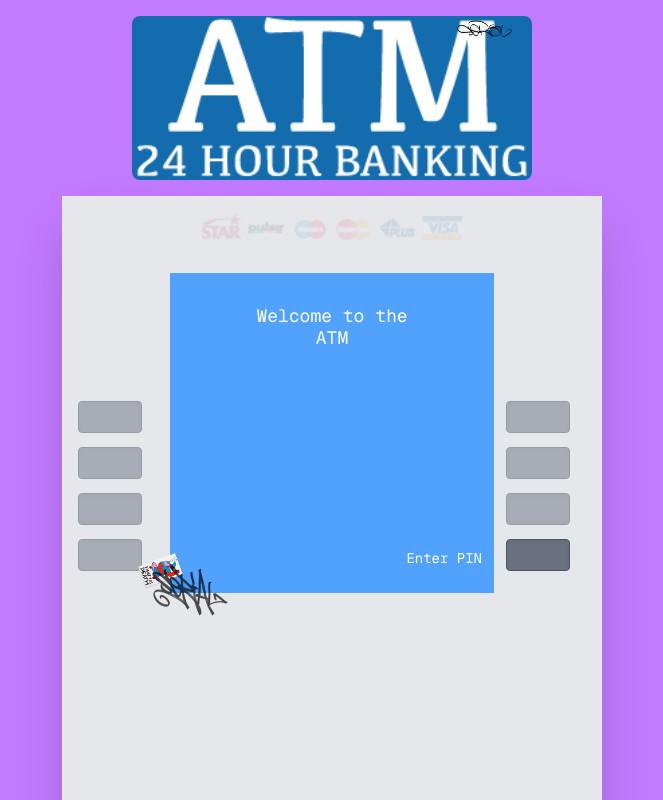
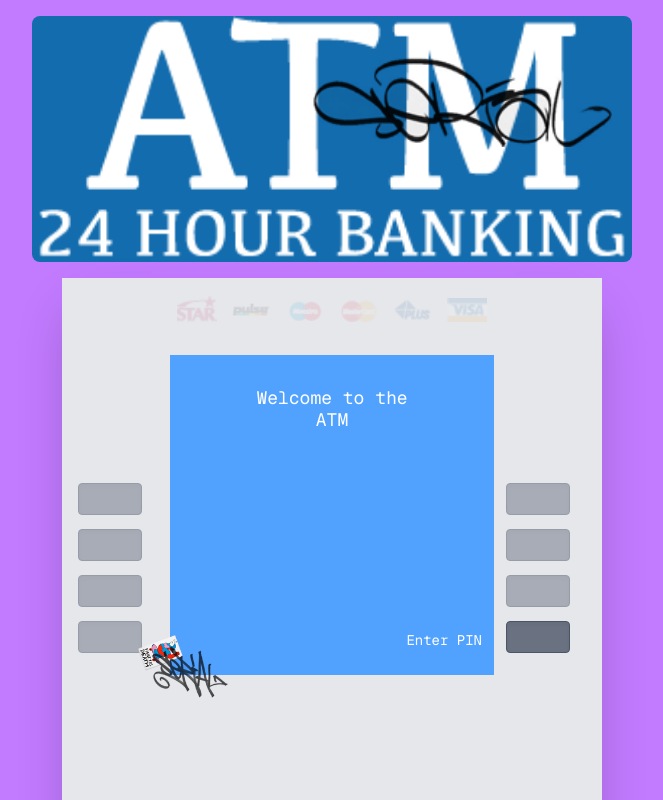
Before and after one commit to ryndshn/thomson-reuters, a Next.js app: page / in a window 1280 px wide. Shown: the top 800 px of the page, without its empty margins (308-971 px from the left). Built offline with nearby package versions, Linux system fonts and the light colour scheme.

Commit message:
style improved

```diff
--- a/src/app/page.tsx
+++ b/src/app/page.tsx
@@ -4,7 +4,7 @@ import ATM from "@/components/atm";
 
 export default function Home() {
   return (
-    <div className="min-h-screen bg-purple-400 flex items-center justify-center p-4">
+    <div className=" bg-purple-400 flex items-center justify-center p-4">
       <ATM />
     </div>
   );
--- a/src/components/atm.tsx
+++ b/src/components/atm.tsx
@@ -140,16 +140,16 @@ export default function ATM() {
         <Image
           src="/atm_sign.png"
           alt="ATM Sign"
-          width={400}
+          width={600}
           height={80}
           className="rounded-lg"
         />
         <Image
           src="/graffiti.png"
           alt="Graffiti"
-          width={55}
+          width={300}
           height={38}
-          className="absolute top-1 right-5"
+          className="absolute top-10 right-5"
         />
       </div>
 
--- a/src/components/credit-card-sprites.tsx
+++ b/src/components/credit-card-sprites.tsx
@@ -14,7 +14,7 @@ export default function CreditCardSprites({ selectedCard }: CreditCardSpritesPro
         const imageSrc = isSelected ? cardConfig.enabled : cardConfig.disabled;
 
         return (
-          <div key={cardType} className="w-[40px] h-[25px] flex items-center justify-center">
+          <div key={cardType} className="w-[50px] h-[25px] flex items-center justify-center">
             <Image
               src={imageSrc}
               alt={`${cardConfig.name} card`}
```
